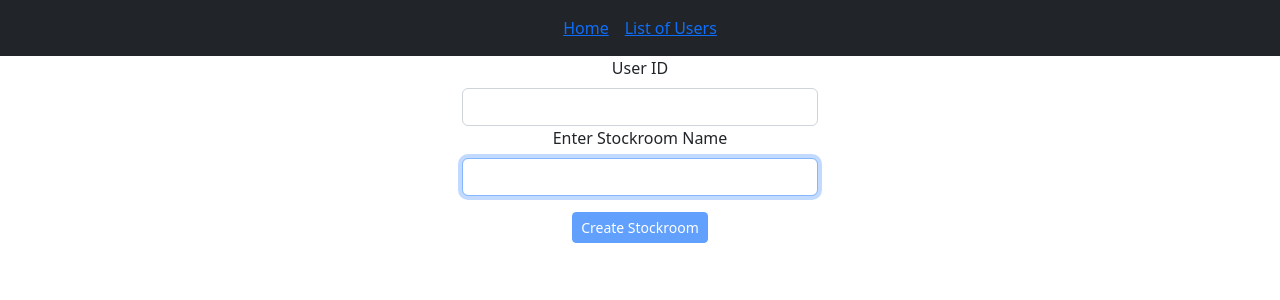
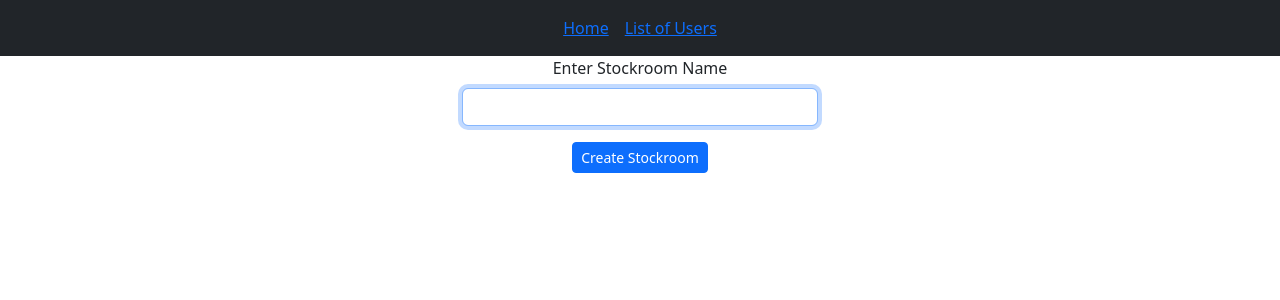
Before and after one commit to CrazyJokes-dev/StuffStash, a React (Create React App) app in the folder Stuff-Stash/client/: page /createStockRoom in a window 1280 px wide. Shown: the top 300 px of the page. Built offline with nearby package versions, Linux system fonts and the light colour scheme.

Commit message:
FEAT: continued work on linking front/back feat: removed redundant files

```diff
--- a/Stuff-Stash/client/src/Pages/CreateStockRoom.js
+++ b/Stuff-Stash/client/src/Pages/CreateStockRoom.js
@@ -3,35 +3,42 @@ import Form from "react-bootstrap/Form";
 import Button from "react-bootstrap/Button";
 
 
-export default function AddOrgUser() {
-  const [stockRoom, setStockRoom] = useState("");
-  const [userID, setUserID] = useState("");
-  function validateForm() {
-    return userID.length > 0 || stockRoom.lengh > 0;
-  }
-  function handleSubmit(event) {
-    event.preventDefault();
-  }
-  return (
+export default function AddStockroom() {
+    const [stockRoomName, setStockRoomName] = useState("");
+    // const [userID, setUserID] = useState("");
+
+    const addStockroom = async (e) => {
+      e.preventDefault();
+      console.log("got here");
+      const res = await fetch('https://api-dot-techstack-demo-deployment.ue.r.appspot.com/api/v1/addStockroom/', {
+        method: 'POST',
+        headers: {
+          'Accept': 'application/json',
+          'Content-Type': 'application/json',
+        },
+        body: JSON.stringify({
+          stockRoomName,
+          "org":"A123"
+          // SESSION STUFF GOES HERE!
+        })
+      })
+      setStockRoomName('');
+    };
+
+
+    return (
     <div className="addCreateStockRoom container">
       <div className="row">
         <div className="col"></div>
         <div className="col">
-          <Form onSubmit="{handleSubmit}">
+          <Form onSubmit={addStockroom}>
             <Form.Group size="sm" controlId="stockRoom orgID">
-              <Form.Label>User ID</Form.Label>
-              <Form.Control
-                autoFocus
-                type="text"
-                value={userID}
-                onChange={(e) => setUserID(e.target.value)}
-              />
               <Form.Label>Enter Stockroom Name</Form.Label>
               <Form.Control
                 autoFocus
                 type="text"
-                value={stockRoom}
-                onChange={(e) => setStockRoom(e.target.value)}
+                value={stockRoomName}
+                onChange={(e) => setStockRoomName(e.target.value)}
               />
             </Form.Group>
 
@@ -40,7 +47,7 @@ export default function AddOrgUser() {
               block
               size="sm"
               type="submit"
-              disabled="{!validateForm()}"
+              // disabled="{!validateForm()}"
             >
               Create Stockroom
             </Button>
```
Also changed, not shown: 1 other file (tests, documents, lock files or other folders).
